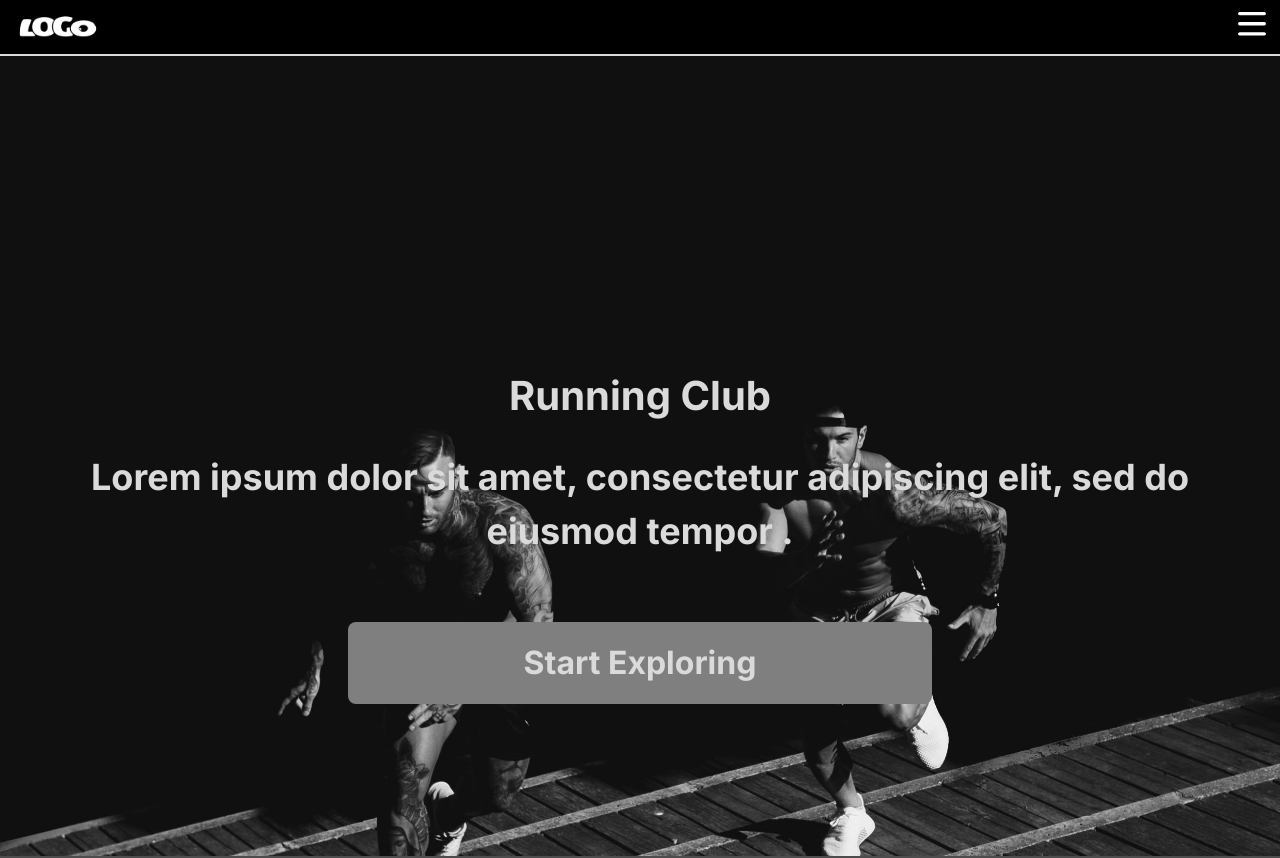
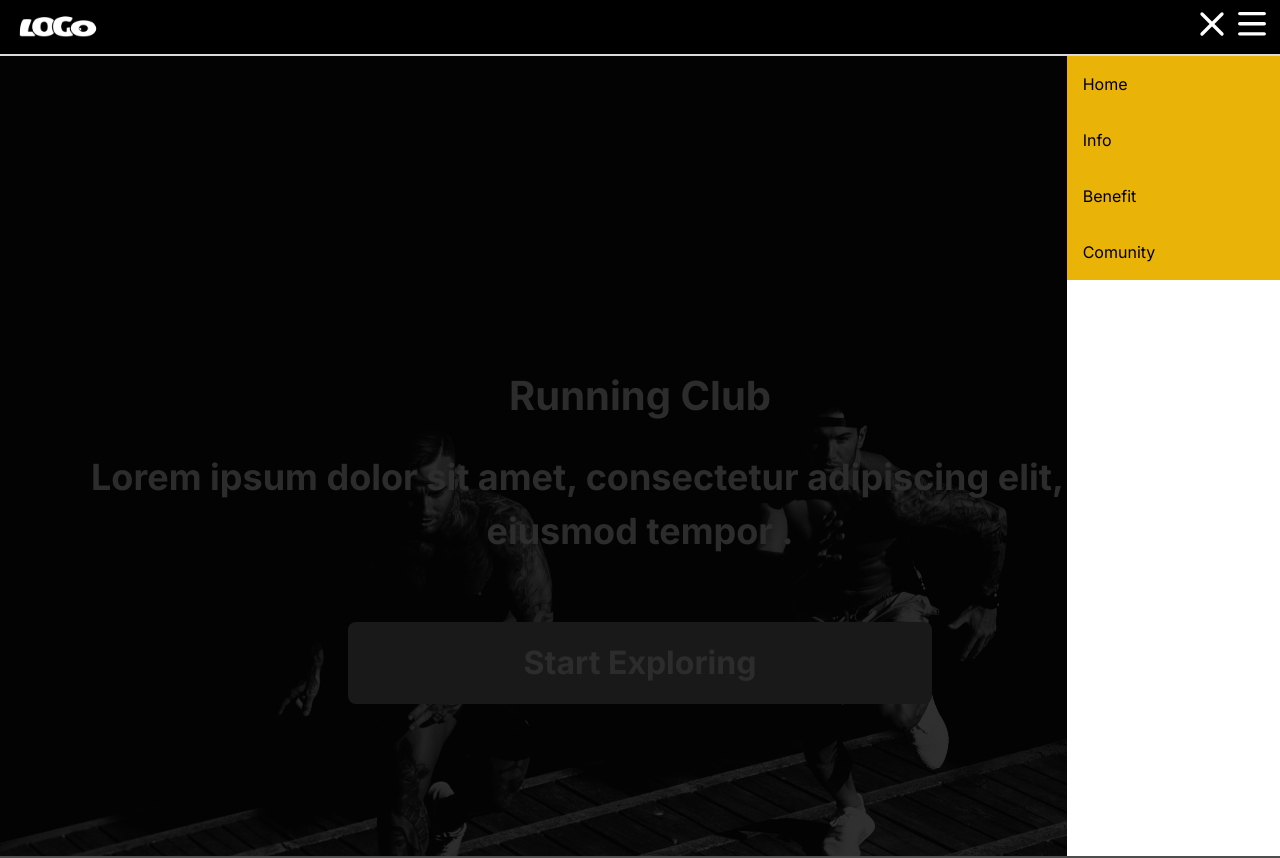
Before and after one commit to boxgramer/fe-runner, a Next.js app: page / in a window 1280 px wide. Shown: the top 858 px of the page. Built offline with nearby package versions, Linux system fonts and the light colour scheme.

Commit message:
add side bar

```diff
--- a/src/components/Header/Header.tsx
+++ b/src/components/Header/Header.tsx
@@ -3,9 +3,22 @@ import Image from "next/image";
 export default function Header() {
   return (
     <div
-      className={` bg-black w-full h-14 z-50 sticky top-0 border-b-2 p-2  border-[#DBDADA]`}
+      className={` bg-black w-full h-14 z-50 sticky top-0 border-b-2   border-[#DBDADA]`}
     >
-      <div className=" w-full h-full top-0  ">
+      <div className=" bg-black opacity-80 w-full h-screen top-14 absolute "></div>
+      <div className="bg-white w-1/2 h-screen absolute top-14  right-0 sm:w-1/4  xl:w-1/6">
+        <ul>
+          <li className="p-4 h-14  bg-yellow-500 hover:bg-green-500 ">Home</li>
+          <li className="p-4 h-14  bg-yellow-500 hover:bg-green-500 ">Info</li>
+          <li className="p-4 h-14  bg-yellow-500 hover:bg-green-500 ">
+            Benefit
+          </li>
+          <li className="p-4 h-14  bg-yellow-500 hover:bg-green-500 ">
+            Comunity
+          </li>
+        </ul>
+      </div>
+      <div className=" w-full h-full top-0 p-2 ">
         <div className="flex justify-between items-center  h-full">
           <div>
             <Image
@@ -17,6 +30,22 @@ export default function Header() {
             />
           </div>
           <div>
+            <button className="text-white ">
+              <svg
+                xmlns="http://www.w3.org/2000/svg"
+                width="40"
+                height="40"
+                viewBox="0 0 24 24"
+                fill="none"
+                stroke="currentColor"
+                strokeWidth="2"
+                strokeLinecap="round"
+                strokeLinejoin="round"
+              >
+                <line x1="18" y1="6" x2="6" y2="18"></line>
+                <line x1="6" y1="6" x2="18" y2="18"></line>
+              </svg>
+            </button>
             <button className="text-black">
               <svg
                 width="40"
```
Also changed, not shown: public/icons/close.svg (added), public/icons/x.svg (added).
